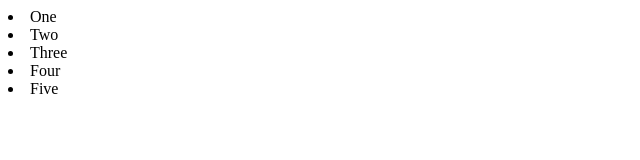
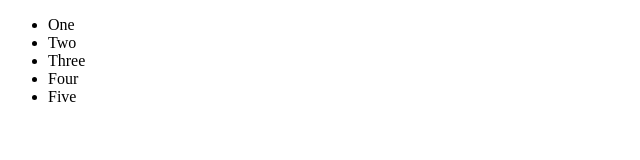
Before and after one commit to JS-goose/Projects, a plain HTML site: page freeCodeCamp Projects/tribute-page/index.html in a window 1280 px wide. Shown: the whole page, without its empty margins (0-640 px from the left). Drawn offline with Linux system fonts and the light colour scheme.

Commit message:
added nav wrapper

```diff
--- a/freeCodeCamp Projects/tribute-page/index.html
+++ b/freeCodeCamp Projects/tribute-page/index.html
@@ -21,11 +21,13 @@
             <p class="browsehappy">You are using an <strong>outdated</strong> browser. Please <a href="#">upgrade your browser</a> to improve your experience.</p>
         <![endif]-->
         <nav id="nav">
-            <li class="nav_item">One</li>
-            <li class="nav_item">Two</li>
-            <li class="nav_item">Three</li>
-            <li class="nav_item">Four</li>
-            <li class="nav_item">Five</li>
+            <ul id="nav_list">
+                <li class="nav_item">One</li>
+                <li class="nav_item">Two</li>
+                <li class="nav_item">Three</li>
+                <li class="nav_item">Four</li>
+                <li class="nav_item">Five</li>
+            </ul>
         </nav>
 
         <script src="" async defer></script>
```
